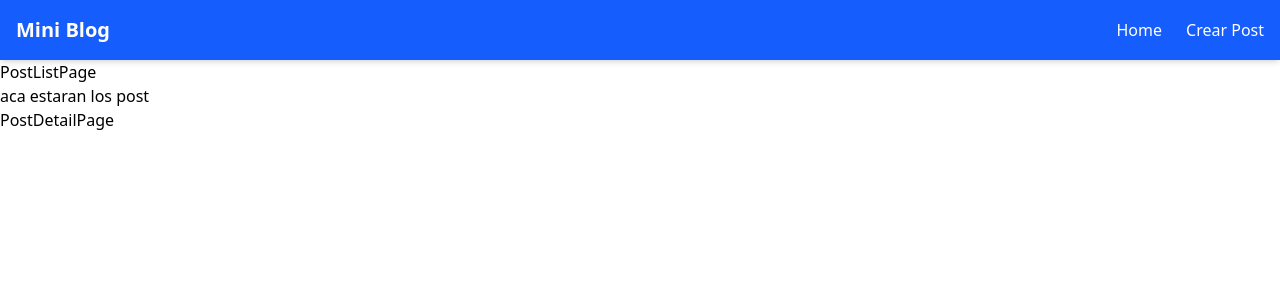
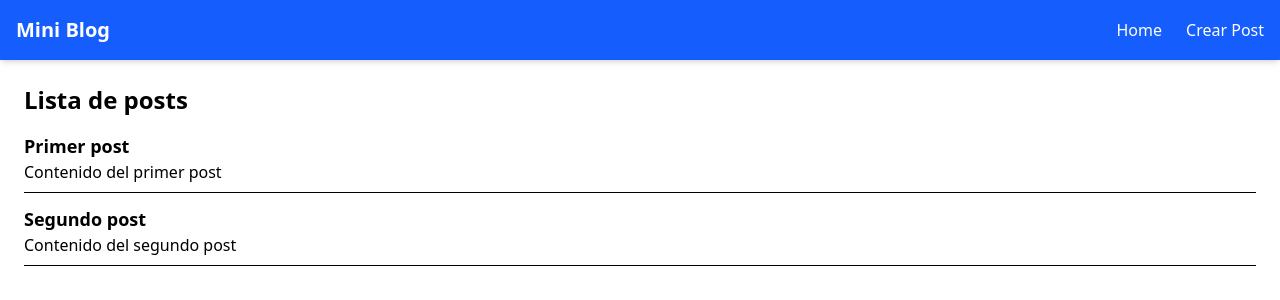
Before and after one commit to gagalvez/mini-blog, a React (Vite) app: page / in a window 1280 px wide. Shown: the top 300 px of the page. Built offline with nearby package versions, Linux system fonts and the light colour scheme.

Commit message:
add PostListPage logic

```diff
--- a/src/App.jsx
+++ b/src/App.jsx
@@ -1,20 +1,24 @@
 import { BrowserRouter, Routes, Route } from "react-router-dom";
+import { useState } from "react";
 import Navbar from "./components/NavBar";
 import PostListPage from "./pages/PostListPage";
 import PostForm from "./pages/PostForm";
 import PostDetailPage from "./pages/PostDetailPage";
 
+function App() {
+  const [posts, setPosts] = useState([
+    { id: 1, title: "Primer post", content: "Contenido del primer post" },
+    { id: 2, title: "Segundo post", content: "Contenido del segundo post" },
+  ]);
 
-function App() {
   return (
     <BrowserRouter>
       <Navbar />
       <Routes>
-        <Route path="/" element={<PostListPage />} />
+        <Route path="/" element={<PostListPage posts={posts} />} />
         <Route path="/create" element={<PostForm />} />
         <Route path="/post/:id" element={<PostDetailPage />} />
       </Routes>
-      <PostDetailPage />
     </BrowserRouter>
   );
 }
--- a/src/pages/PostListPage.jsx
+++ b/src/pages/PostListPage.jsx
@@ -1,8 +1,15 @@
-export default function PostListPage() {
-    return (
-      <>
-        <div>PostListPage</div>
-        <h1>aca estaran los post</h1>
-      </>
-    );
+export default function PostListPage({ posts }) {
+  return (
+    <section className="p-6">
+      <h1 className="text-2xl font-bold mb-4">Lista de posts</h1>
+      <ul className="space-y-3">
+        {posts.map((post) => (
+          <li key={post.id} className="border-b pb-2">
+            <h2 className="text-lg font-semibold">{post.title}</h2>
+            <p>{post.content}</p>
+          </li>
+        ))}
+      </ul>
+    </section>
+  );
 }
```
